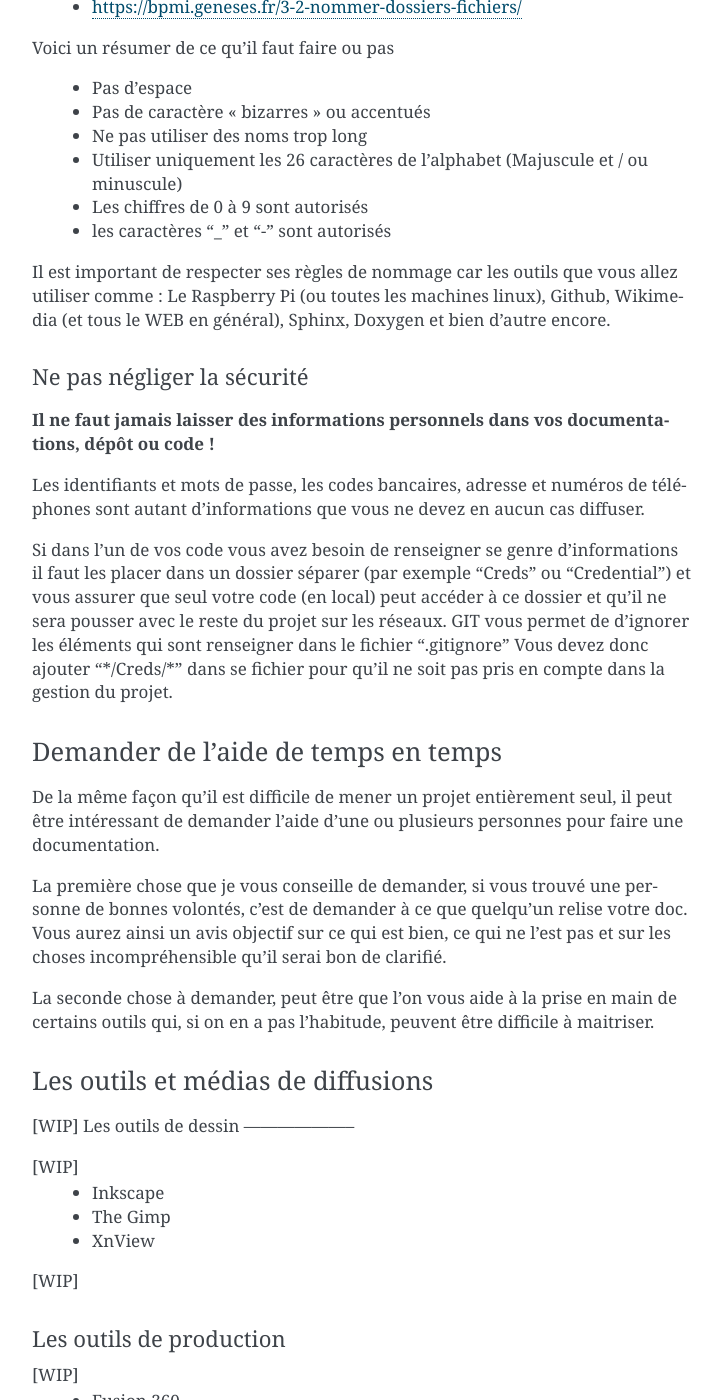
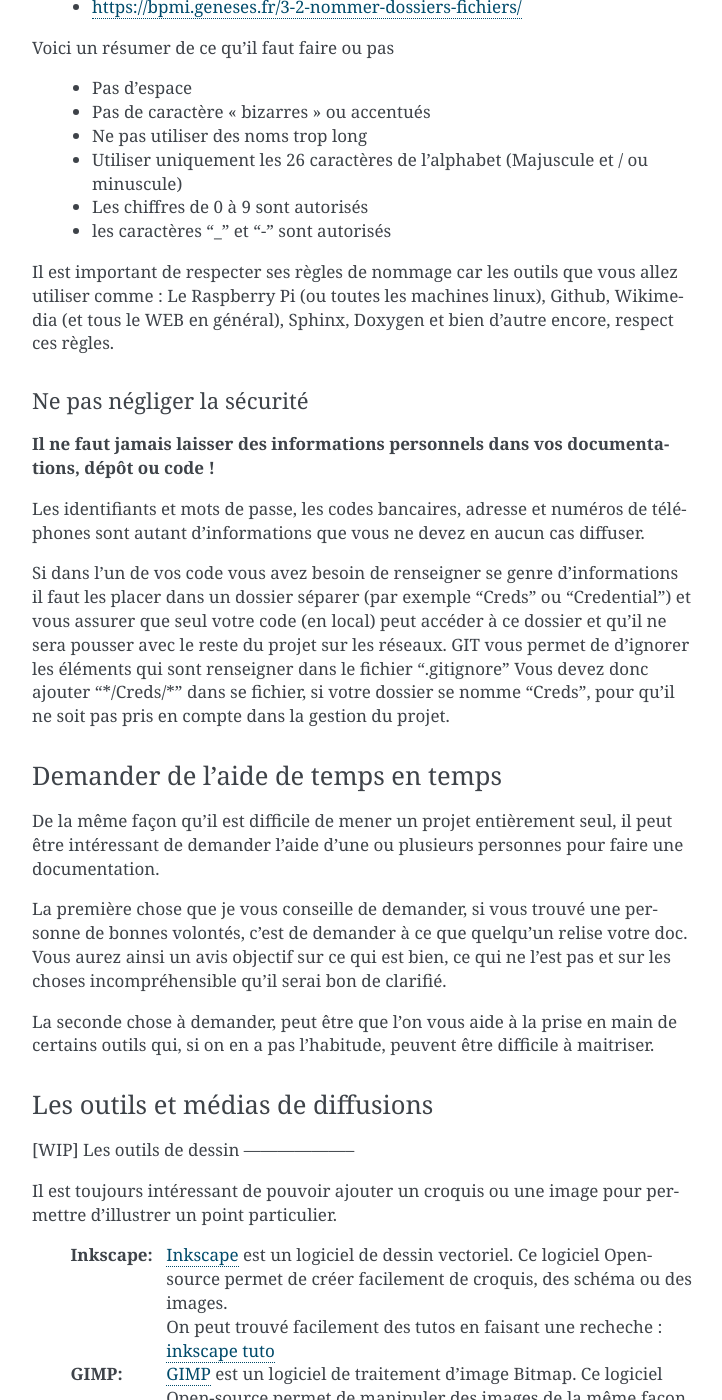
Before and after one commit to volab/howto_doc, a Sphinx documentation site: the page built from _1_userDoc/source/howTo_Doc.rst, in a window 1280 px wide and 1400 px high, scrolled down 9925 px. Shown: the whole window, without its empty margins (388-1110 px from the left). Built offline with Sphinx 7.4.7, drawn with Linux system fonts in a browser that asks for light colours; some of the changed text lies outside the part shown.

Commit message:
UP: howTo_Doc

```diff
--- a/_1_userDoc/source/howTo_Doc.rst
+++ b/_1_userDoc/source/howTo_Doc.rst
@@ -145,7 +145,7 @@
 C'est toujours une bonne pratique que de noté toutes vos idées dans un document. Vous pouvez avoir
 plusieurs boites à idée. Une global dans laquelle vous allez décrire vos idées qui vous permettrons
 de commencer d'autre projets qui n'aurons peut-être rien à voir les uns avec les autres. Et une par
-projet vous servira à améliorer votre projet.
+projet qui vous servira à améliorer ou à développer votre projet.
 
 Documenter régulièrement
 ========================
@@ -322,7 +322,7 @@
     |  +--_3_software      # Contiens toute la partie programmation du projet
     |  |
     |  \--_4_PCB           # Contient toutes les parties des circuits imprimés (routage,
-    |                      # implantation, typon, fichier de perçage, etc
+    |                      # implantation, typon, fichier de perçage, etc)
     |
     \--webDoc              # Dossier racine de la documentation qui doit être publiée
        |
@@ -435,7 +435,7 @@
 interface graphique pour GIT. Il s'intègre dans le menu contextuel de windows
 
 Nommer les fichiers et les dossiers correctement
-+++++++++++++++++++++++++++++++++++++++++++++++
+++++++++++++++++++++++++++++++++++++++++++++++++
 
 Beaucoup d'entre vous l'ignore, mais on ne doit pas nommer les fichier n'importe comment. Il y a des
 règles de syntaxe à respecter. La où les systèmes d'exploitation fond des piège (Windows en
@@ -463,7 +463,7 @@
 
 Il est important de respecter ses règles de nommage car les outils que vous allez utiliser comme :
 Le Raspberry Pi (ou toutes les machines linux), Github, Wikimedia (et tous le WEB en général),
-Sphinx, Doxygen et bien d'autre encore.
+Sphinx, Doxygen et bien d'autre encore, respect ces règles.
 
 Ne pas négliger la sécurité
 ---------------------------
@@ -477,8 +477,8 @@
 dans un dossier séparer (par exemple 'Creds' ou 'Credential') et vous assurer que seul votre code
 (en local) peut accéder à ce dossier et qu'il ne sera pousser avec le reste du projet sur les
 réseaux. GIT vous permet de d'ignorer les éléments qui sont renseigner dans le fichier '.gitignore'
-Vous devez donc ajouter '\*/Creds/\*' dans se fichier pour qu'il ne soit pas pris en compte dans la
-gestion du projet.
+Vous devez donc ajouter '\*/Creds/\*' dans se fichier, si votre dossier se nomme 'Creds', pour qu'il
+ne soit pas pris en compte dans la gestion du projet.
 
 Demander de l'aide de temps en temps
 ====================================
@@ -500,14 +500,30 @@
 Les outils de dessin
 --------------------
 
-[WIP]
-    * Inkscape
+Il est toujours intéressant de pouvoir ajouter un croquis ou une image pour permettre d'illustrer
+un point particulier.
 
-    * The Gimp
+    :Inkscape:
+                `Inkscape <https://inkscape.org/en/>`_ est un logiciel de dessin vectoriel. Ce
+                logiciel Open-source permet de créer facilement de croquis, des schéma ou des
+                images.
 
-    * XnView
+                On peut trouvé facilement des tutos en faisant une recheche :
+                `inkscape tuto <https://www.google.fr/search?num=50&ei=-7qBW4OGF7T89AOkoquIBQ&q=inkscape+tuto&oq=inkscape+tuto&gs_l=psy-ab.3..0l10.319393.322629.0.323765.5.5.0.0.0.0.1480.3006.5-1j1j1.3.0....0...1.1.64.psy-ab..2.3.3005...0i67k1.0.B9kSfPWuHz4>`_
 
-[WIP]
+    :GIMP:
+                `GIMP <https://www.gimp.org/fr/>`_ est un logiciel de traitement d'image Bitmap. Ce
+                logiciel Open-source permet de manipuler des images de la même façon que
+                Photoshop d'Adobe.
+
+                De nombreux tutos sont disponible :
+                `Gimp tuto <https://www.google.fr/search?num=50&ei=6ryBW-nVGei-0PEP_bWw0A8&q=Gimp+tuto&oq=Gimp+tuto&gs_l=psy-ab.3..0i20i263k1j0l2j0i20i263k1j0l6.241156.246275.0.246574.6.6.0.0.0.0.200.531.2j1j1.4.0....0...1.1.64.psy-ab..2.4.529...35i39k1j0i67k1j0i7i30k1.0.TQ6YNVU51Dw>`_
+
+
+    :XnView:
+                `XnView <https://www.xnview.com/fr/>`_ est un logiciel Open-souce de traitement
+                d'image par lot. Il vous permet de redimensioner, de convertir ou renommer vos
+                images par lot
 
 Les outils de production
 ------------------------
@@ -532,9 +548,12 @@
 Les outils de traduction des textes
 -----------------------------------
 
-    * `Google Translate <https://translate.google.fr/>`\
+[WIP]
+    * `Google Translate <https://translate.google.fr/>`_
 
-    * `Deepl <https://www.deepl.com/translator>`\
+    * `Deepl <https://www.deepl.com/translator>`_
+
+[WIP]
 
 Les outils d'aide à la documentation
 ------------------------------------
```
Also changed, not shown: other parts of _1_userDoc/source/howTo_Doc.rst (+13 -11 lines).
